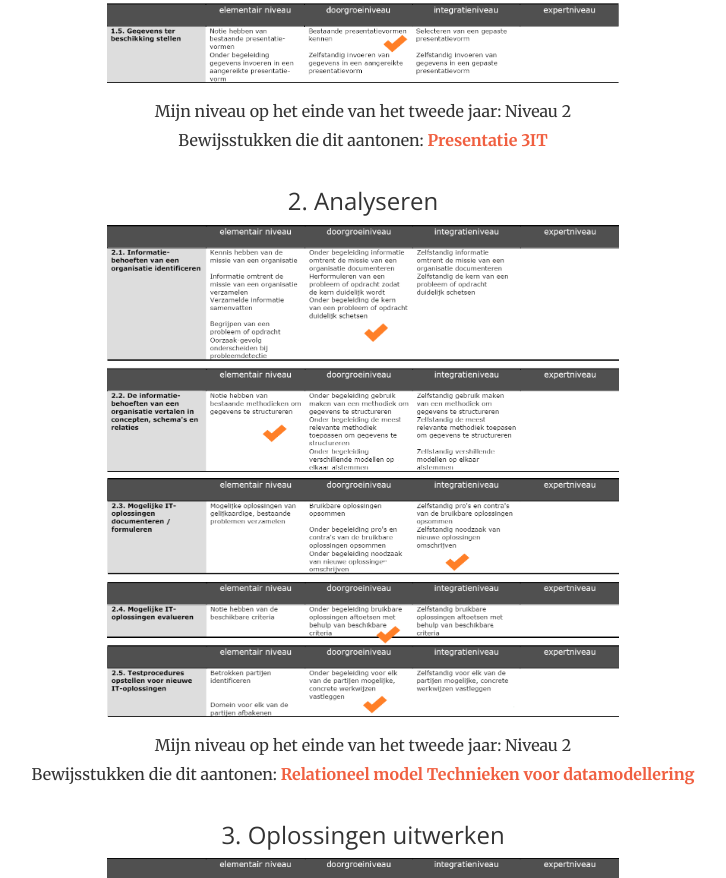
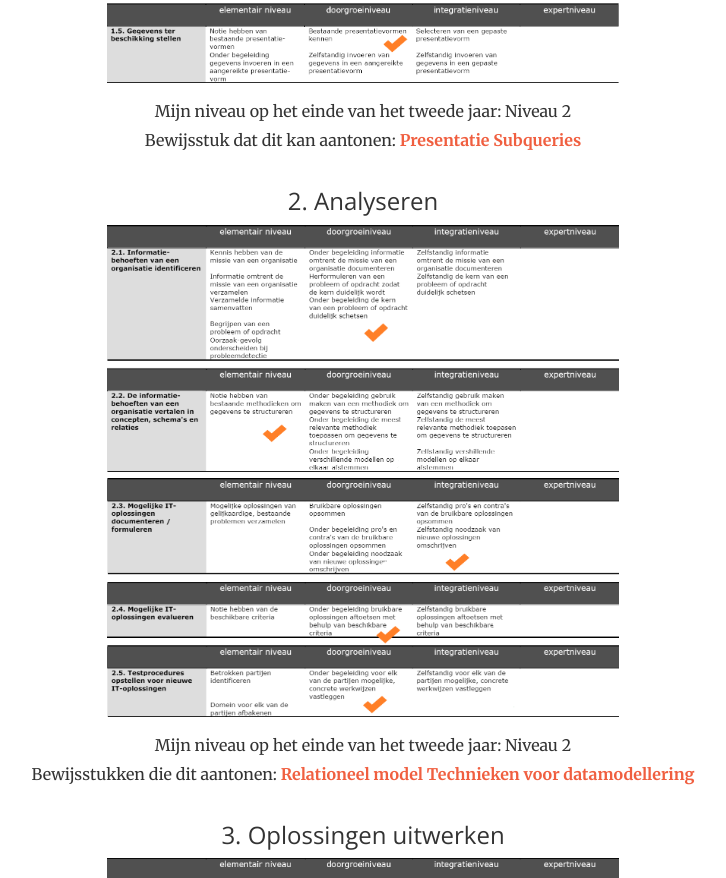
Before and after one commit to arnaudvanspauwen/portfolio, a website: page matrix.html in a window 1280 px wide. Shown: the part 780-1658 px from the top of the page, without its empty margins (277-1003 px from the left). Drawn offline with nearby package versions, Linux system fonts and the light colour scheme.

Commit message:
subqueries

```diff
--- a/matrix.html
+++ b/matrix.html
@@ -77,8 +77,8 @@
             <img src="img/portfolio/pics/1_gegevensBehandelen.png" alt="Gegevens behandelen">
             <div class="mt-4 pt-3 pb-0 alert alert-primary">
                 <p>Mijn niveau op het einde van het tweede jaar: Niveau 2</p>
-                <p>Bewijsstukken die dit aantonen:
-                    <a class="alert-link" href="files/1_Presentatie_3IT.pdf">Presentatie 3IT</a>
+                <p>Bewijsstuk dat dit kan aantonen:
+                    <a class="alert-link" href="download/subqueries.pdf">Presentatie Subqueries</a>
                 </p>
             </div>
 
```
Also changed, not shown: 1 other file.
